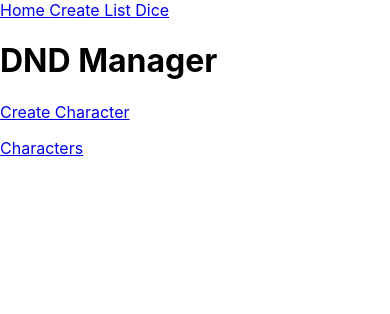
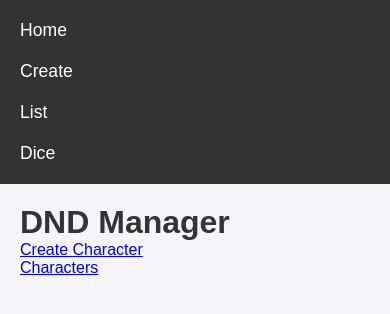
Before and after one commit to conorkenn/dnd-manager, a React (Create React App) app in the folder frontend/: page / in a window 390 px wide. Shown: the top 314 px of the page. Built offline with nearby package versions, Linux system fonts and the light colour scheme.

Commit message:
small style change - frontend

```diff
--- a/frontend/src/App.css
+++ b/frontend/src/App.css
@@ -1,38 +1,77 @@
-.App {
-  text-align: center;
+/* Reset some default styling */
+* {
+  margin: 0;
+  padding: 0;
+  box-sizing: border-box;
 }
 
-.App-logo {
-  height: 40vmin;
-  pointer-events: none;
+body {
+  font-family: 'Arial', sans-serif;
+  background-color: #f4f4f9;
+  color: #333;
 }
 
-@media (prefers-reduced-motion: no-preference) {
-  .App-logo {
-    animation: App-logo-spin infinite 20s linear;
+/* Styling for the navigation bar */
+nav {
+  background-color: #333;
+  padding: 10px 20px;
+  display: flex;
+  justify-content: space-between;
+  align-items: center;
+}
+
+nav a {
+  color: white;
+  text-decoration: none;
+  margin: 0 15px;
+  font-size: 1.1em;
+  transition: color 0.3s ease-in-out;
+}
+
+nav a:hover {
+  color: #f39c12; /* A nice gold color on hover */
+}
+
+/* Responsive design for mobile screens */
+@media (max-width: 768px) {
+  nav {
+    flex-direction: column;
+    align-items: flex-start;
+  }
+
+  nav a {
+    margin: 10px 0;
   }
 }
 
-.App-header {
-  background-color: #282c34;
-  min-height: 100vh;
-  display: flex;
-  flex-direction: column;
-  align-items: center;
-  justify-content: center;
-  font-size: calc(10px + 2vmin);
-  color: white;
+/* Add a container class to center content */
+.container {
+  max-width: 1200px;
+  margin: 0 auto;
+  padding: 20px;
 }
 
-.App-link {
-  color: #61dafb;
+/* Basic page styling */
+.page {
+  padding: 20px;
+  background-color: white;
+  box-shadow: 0 2px 5px rgba(0, 0, 0, 0.1);
+  border-radius: 8px;
+  margin-bottom: 20px;
 }
 
-@keyframes App-logo-spin {
-  from {
-    transform: rotate(0deg);
-  }
-  to {
-    transform: rotate(360deg);
-  }
+/* Button styling for consistency across the app */
+button {
+  background-color: #333;
+  color: white;
+  border: none;
+  padding: 10px 20px;
+  border-radius: 5px;
+  cursor: pointer;
+  font-size: 1.1em;
+  transition: background-color 0.3s ease-in-out;
 }
+
+button:hover {
+  background-color: #f39c12;
+}
--- a/frontend/src/App.tsx
+++ b/frontend/src/App.tsx
@@ -6,24 +6,24 @@ import CreateCharacterPage from './pages/CreateCharacterPage';
 import ListCharactersPage from './pages/ListCharactersPage';
 import DicePage from './pages/DicePage';
 
-
 const App: React.FC = () => {
   return (
     <Router>
       <nav>
-        <Link to="/"> Home </Link>
-        <Link to="/create-character"> Create </Link>
-        <Link to="/characters"> List </Link>
-        <Link to="/dice"> Dice </Link>
+        <Link to="/">Home</Link>
+        <Link to="/create-character">Create</Link>
+        <Link to="/characters">List</Link>
+        <Link to="/dice">Dice</Link>
       </nav>
-      <Routes>
-        <Route path="/" element={<HomePage/>}/>
-        <Route path="/create-character" element={<CreateCharacterPage/>}/>
-        <Route path="/characters" element={<ListCharactersPage/>}/>
-        <Route path="/dice" element={<DicePage/>}/>
-      </Routes>
+      <div className="container">
+        <Routes>
+          <Route path="/" element={<HomePage />} />
+          <Route path="/create-character" element={<CreateCharacterPage />} />
+          <Route path="/characters" element={<ListCharactersPage />} />
+          <Route path="/dice" element={<DicePage />} />
+        </Routes>
+      </div>
     </Router>
-
   );
 };
 
```
